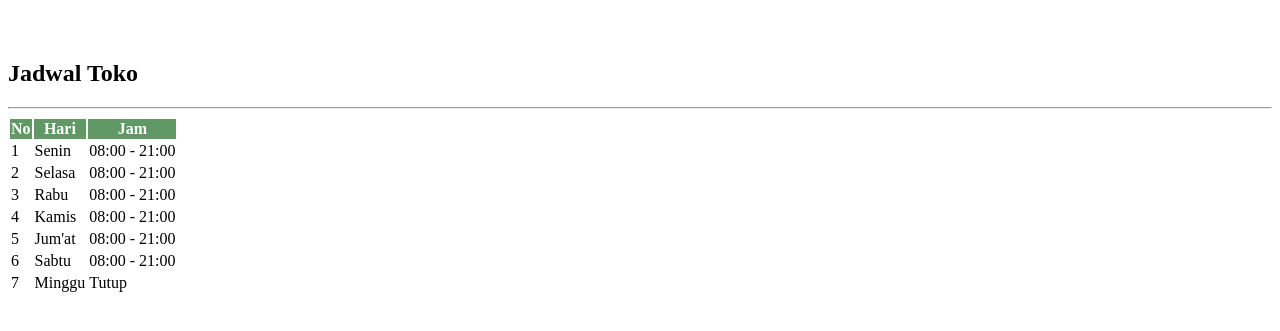
After one commit to syarifyahyash/e-katalog-apotek-sehat, a PHP site: page /page/jadwal/jadwal.php in a window 1280 px wide. The commit adds this page. Shown: the top 331 px of the page. Run offline with PHP 8.4, Linux system fonts and the light colour scheme.

Commit message:
tambah menu jadwal
tambah menu jadwal di folder page dan update menu, tengah.php,admin

```diff
--- a/menu.php
+++ b/menu.php
@@ -11,6 +11,9 @@ $menu=isset($_GET['menu'])?$_GET['menu']:"home";
 
   <div class="collapse navbar-collapse" id="navbarSupportedContent">
     <ul class="navbar-nav mr-auto">
+    <li class="nav-item <?=($menu=="jadwal")?"active":""?>">
+        <a class="nav-link" href="?menu=jadwal">Jadwal</a>
+    </li>
 	  <li class="nav-item <?=($menu=="data_obat")?"active":""?>">
         <a class="nav-link" href="?menu=data_obat">Data Obat</a>
     </li>
--- /dev/null
+++ b/page/jadwal/jadwal.php
@@ -0,0 +1,59 @@
+<head>
+	<link rel="stylesheet" href="css/style-obat.css">
+</head>
+<h2 class="text-center" style="margin-top:60px;">Jadwal Toko</h2>
+<hr/>
+<div class="row">
+    <div class="col-sm-3"></div>
+	<div class="col-sm-6">
+	<div class="table-responsive">
+	<table id="myTableJadwal" class="table table-hover">
+	<thead class="label-table">
+		<tr>
+			<th>No</th>
+			<th>Hari</th>
+			<th>Jam</th>
+		</tr>
+	  </thead>
+	  <tbody>
+		<tr>
+			<td class="text-center">1</td>
+            <td class="text-center">Senin</td>
+            <td class="text-center">08:00 - 21:00</td>
+		</tr>
+        <tr>
+			<td class="text-center">2</td>
+            <td class="text-center">Selasa</td>
+            <td class="text-center">08:00 - 21:00</td>
+		</tr>
+        <tr>
+			<td class="text-center">3</td>
+            <td class="text-center">Rabu</td>
+            <td class="text-center">08:00 - 21:00</td>
+		</tr>
+        <tr>
+			<td class="text-center">4</td>
+            <td class="text-center">Kamis</td>
+            <td class="text-center">08:00 - 21:00</td>
+		</tr>
+        <tr>
+			<td class="text-center">5</td>
+            <td class="text-center">Jum'at</td>
+            <td class="text-center">08:00 - 21:00</td>
+		</tr>
+        <tr>
+			<td class="text-center">6</td>
+            <td class="text-center">Sabtu</td>
+            <td class="text-center">08:00 - 21:00</td>
+		</tr>
+        <tr>
+			<td class="text-center">7</td>
+            <td class="text-center">Minggu</td>
+            <td class="text-center">Tutup</td>
+		</tr>
+	  </tbody>
+	</table>
+	</div> <!-- end div responsive -->
+    <div class="col-sm-3"></div>
+	</div>
+</div> <!-- end row -->
--- a/tengah.php
+++ b/tengah.php
@@ -15,9 +15,9 @@ elseif ($menu=='data_obat'){
   }
 }
 
-// Bagian sepakbola
-elseif ($menu=='sepakbola'){
-    include "page/sepakbola/sepakbola.php";
+// Bagian jadwal
+elseif ($menu=='jadwal'){
+    include "page/jadwal/jadwal.php";
 }
 
 // Apabila modul tidak ditemukan
```
Also changed, not shown: admin.php (+8 -0 lines).
